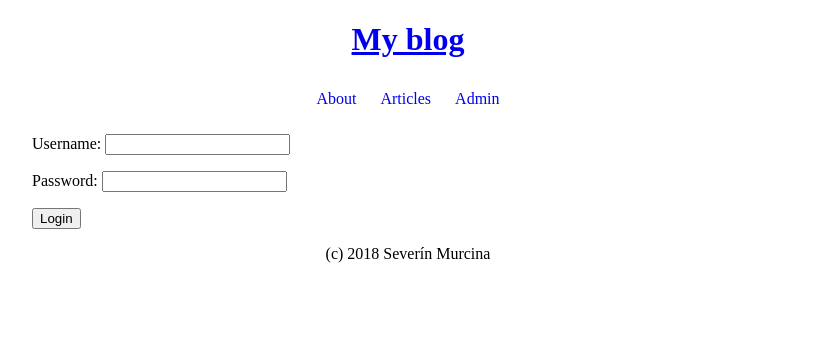
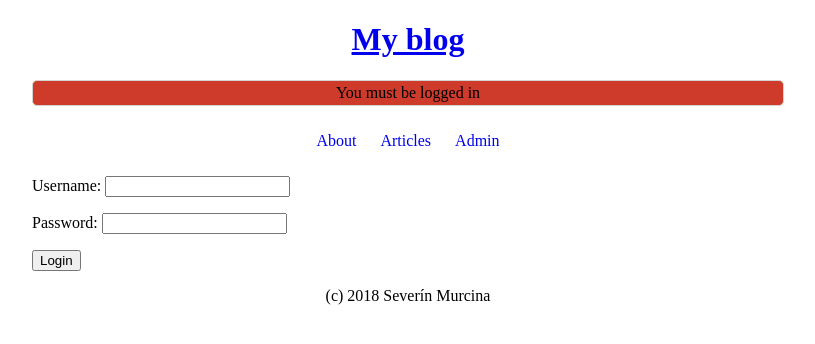
Before and after one commit to pitr77/flask_learn, a Flask app: page /login/ in a window 1280 px wide. Shown: the top 344 px of the page, without its empty margins (232-1047 px from the left). Run offline with Flask 2, Linux system fonts and the light colour scheme.

Commit message:
added flash messages

```diff
--- a/app.py
+++ b/app.py
@@ -7,6 +7,7 @@ from database import articles
 from flask import redirect
 from flask import session
 from flask import g
+from flask import flash
 import sqlite3
 import os
 
@@ -36,6 +37,7 @@ def add_article():
 	db.execute("insert into articles (title, content) values (?, ?)",
 			[request.form.get("title"), request.form.get("content")])
 	db.commit()
+	flash("New article was added")
 	return redirect(url_for("view_articles"))
 
 @flask_app.route("/articles/", methods =["GET"])
@@ -57,6 +59,7 @@ def view_article(art_id):
 
 @flask_app.route("/login/", methods=["GET"])
 def view_login():
+	flash("You must be logged in", "alert-danger")
 	return render_template("login.jinja")
 
 @flask_app.route("/login/", methods=["POST"])
@@ -66,14 +69,17 @@ def view_login_user():
 	if username == flask_app.config["USERNAME"] and \
 		password == flask_app.config["PASSWORD"]:
 		session["logged"] = True
+		flash("Login successful", "success")
 		return redirect(url_for("view_admin"))
 	else:
+		flash("Invalid credentials", "alert-danger")
 		return redirect(url_for("view_login"))
 
 
 @flask_app.route("/logout/", methods = ["POST"])
 def logout_user():
 	session.pop("logged")
+	flash("You were logged out", "success")
 	return redirect(url_for("view_welcome_page"))
 
 
--- a/static/css/main.css
+++ b/static/css/main.css
@@ -31,3 +31,28 @@ header {
 footer {
     text-align: center;
 }
+
+.flashes {
+    padding: 0;
+    position: sticky;
+    top: 0;
+    width: 100%;
+}
+
+.flashes li {
+    list-style: none;
+    border-style: solid;
+    border-width: 1px;
+    border-color: lightgray;
+    border-radius: 5px;
+    padding: 3px;
+    text-align: center;
+}
+
+.flashes .alert-danger {
+    background: rgb(206, 59, 43);
+}
+
+.flashes .success {
+    background: rgb(157, 241, 157);
+}
--- a/templates/_main.jinja
+++ b/templates/_main.jinja
@@ -11,7 +11,20 @@
     <h1> <a href= "{{ url_for("view_welcome_page") }}">  My blog </a> </h1>
 </header>
 
-{% include "_nav.jinja" %}
+
+{% with messages = get_flashed_messages(with_categories=true) %}
+    {% if messages %}
+        <ul class="flashes">
+        {% for category, message in messages %}
+            <li class="{{category}}"> {{message}} </li>
+        </ul>
+        {% endfor %}
+    {% endif %}
+{% endwith %}
+
+<head>
+    {% include "_nav.jinja" %}
+</head>
 
 <main>
     {% block main %}
```
